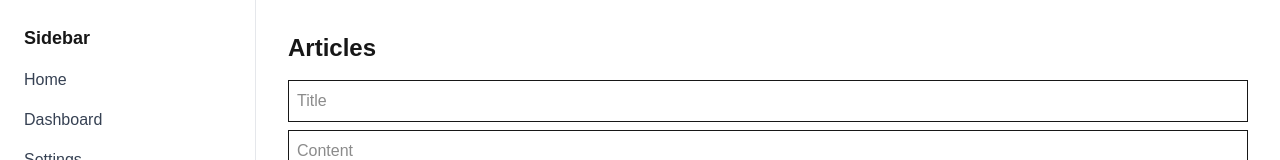
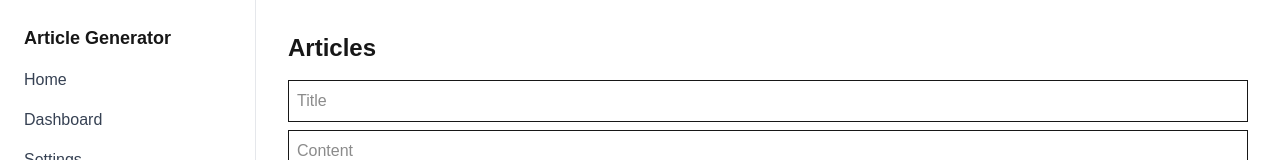
Before and after one commit to ericbarbosajr/article-generator, a Next.js app: page / in a window 1280 px wide. Shown: the top 160 px of the page. Built offline with nearby package versions, Linux system fonts and the light colour scheme; no server answers; the database is empty.

Commit message:
Update app metadata and sidebar title to reflect the new purpose as an Article Generator

```diff
--- a/src/app/layout.tsx
+++ b/src/app/layout.tsx
@@ -13,8 +13,8 @@ const geistMono = Geist_Mono({
 });
 
 export const metadata: Metadata = {
-  title: "Create Next App",
-  description: "Generated by create next app",
+  title: "Article Generator",
+  description: "A simple article management app using Next.js and Supabase",
 };
 
 export default function RootLayout({
@@ -30,7 +30,7 @@ export default function RootLayout({
           <aside className="w-64 bg-white border-r border-gray-200 p-6">
             <nav>
               <ul className="space-y-4">
-                <li className="font-bold text-lg">Sidebar</li>
+                <li className="font-bold text-lg">Article Generator</li>
                 <li>
                   <a
                     href="#"
```
